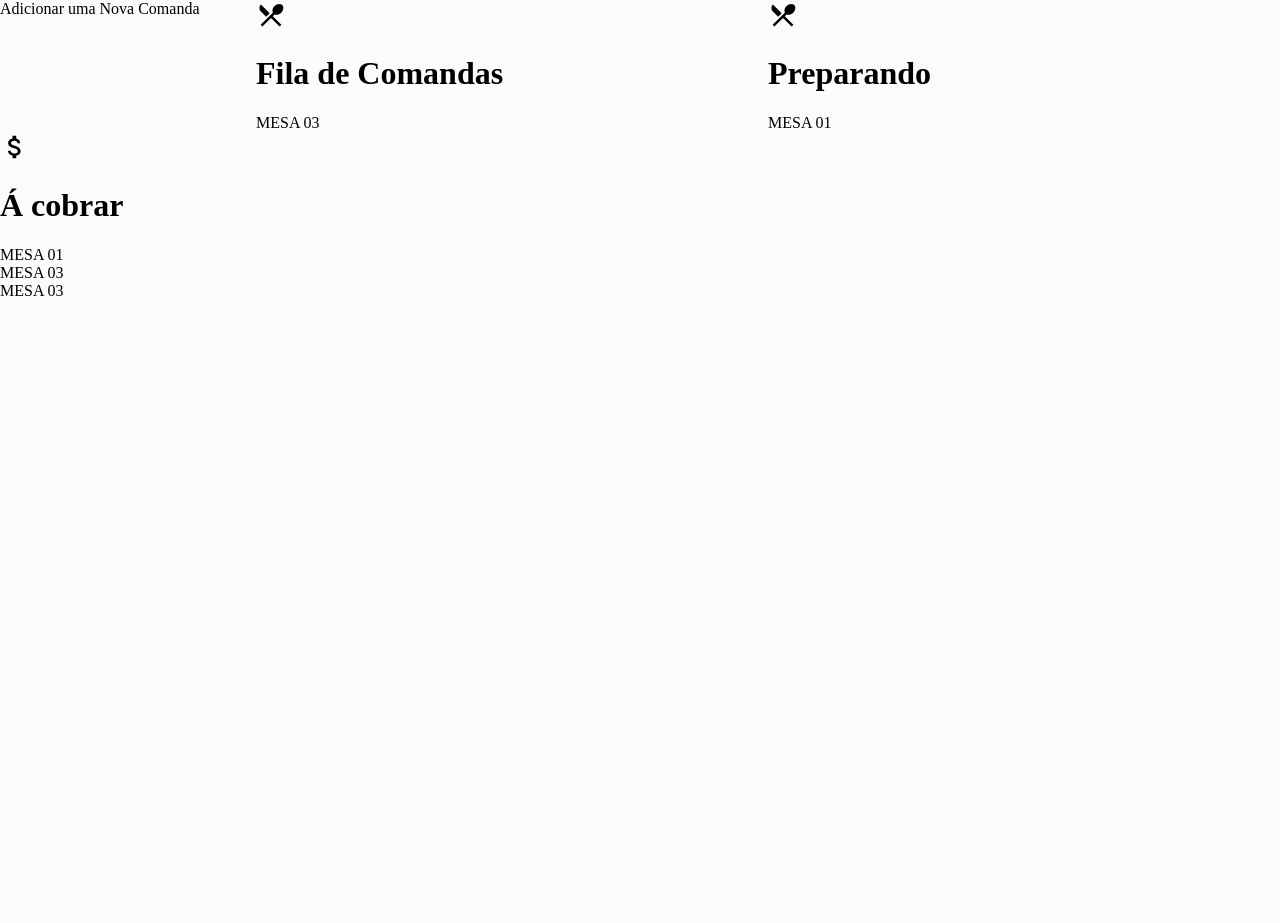
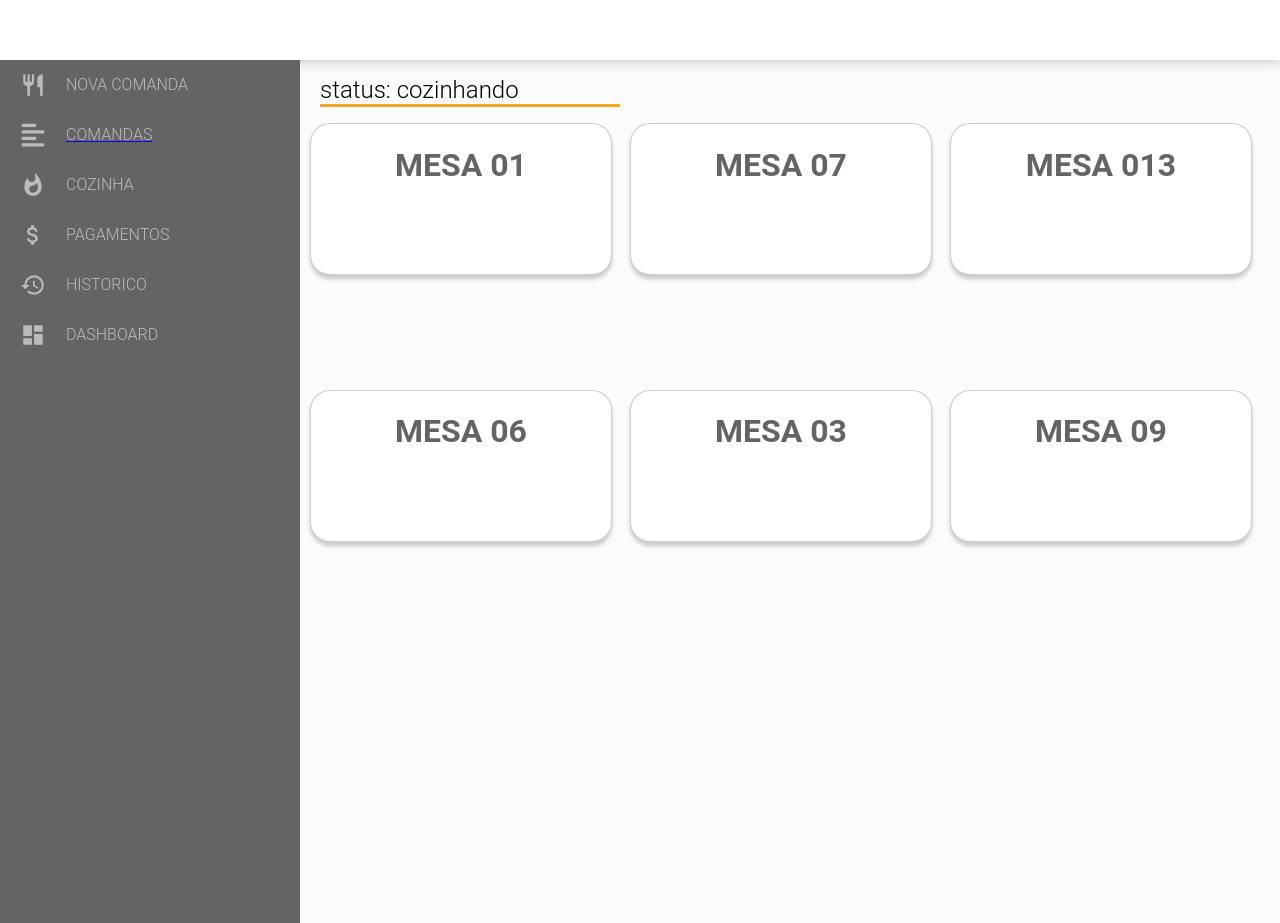
Before and after one commit to Andre17Nas/fastfood-Redux, a React (Create React App) app: page /cozinha in a window 1280 px wide. Before the commit the page ends 800 px from the top, so only its background shows below. Built offline with nearby package versions, Linux system fonts and the light colour scheme.

Commit message:
adicionando as comandas na fila de espera

```diff
--- a/src/App.js
+++ b/src/App.js
@@ -8,11 +8,14 @@ import Header from './components/Header'
 
 function App() {
   return (
-    <Provider store={store}>
-      <BrowserRouter>
-        <Routes/>
-      </BrowserRouter>
-    </Provider>
+    <>
+        <Header/>
+        <Provider store={store}>
+        <BrowserRouter>
+          <Routes/>
+        </BrowserRouter>
+      </Provider>
+    </>
   );
 }
 
--- a/src/components/Header/header.css
+++ b/src/components/Header/header.css
@@ -1,23 +1,8 @@
-.header-container{
-    margin: 10px auto;
-    padding: 20px;
+header{
+    margin: 0 auto;
     background-color: #FFF;
-    border-radius: 20px;
-    box-shadow: 0 4px 4px 0 rgba(0, 0, 0, 0.25);
-    width: 60vw;
-    display: flex;
-    flex-direction: row;
-    font-family: Roboto Thin;
-    justify-content: space-between;
+    width: 100%;
+    height: 60px;
+    box-shadow: 0 0 14px 0 rgba(0, 0, 0, 0.25);
+
 }
-
-.header-container > span{
-    text-decoration: none;
-    list-style: none;
-    margin: 0 10px;
-    cursor: pointer;
-}
-
-.header-container > span:hover{
-    color: rgb(253, 74, 74);
-}
--- a/src/components/Header/index.js
+++ b/src/components/Header/index.js
@@ -5,14 +5,8 @@ import { Link } from 'react-router-dom'
 
 export default function Header(){
     return(
-        <div className="header-container">
-            <Link to="/">
-                <span> <MdFiberNew size={20}/>voltar</span>
-                </Link>
+        <header>
 
-                <Link to="/cozinha">
-                <span> <MdRestaurant size={20}/> painel de Comandas</span>
-                </Link>
-        </div>
+        </header>
     )
 }
--- /dev/null
+++ b/src/components/Sidebar/index.js
@@ -0,0 +1,20 @@
+import React from 'react'
+import {Link} from  'react-router-dom'
+import { MdDashboard, MdHistory, MdRestaurant, MdAttachMoney, MdWhatshot } from 'react-icons/md'
+import { FaAlignLeft } from 'react-icons/fa'
+
+
+export default function Sidebar(){
+    return(
+        <div className="sidebar">
+            <ul>
+                <Link to="/" id="link-li"><li id="li"><MdRestaurant size={26} id="sidebar-ico"/> NOVA COMANDA</li></Link>
+                <Link to="/fila-comandas"><li id="li"><FaAlignLeft size={26} id="sidebar-ico"/> COMANDAS</li></Link>
+                <Link to="/cozinha" id="link-li"><li id="li"><MdWhatshot size={26} id="sidebar-ico"/> COZINHA</li></Link>
+                <li id="li"><MdAttachMoney size={26} id="sidebar-ico"/> PAGAMENTOS</li>
+                <li id="li"><MdHistory size={26} id="sidebar-ico"/> HISTORICO</li>
+                <li id="li"><MdDashboard size={26} id="sidebar-ico"/> DASHBOARD</li>
+            </ul>
+        </div>
+    );
+}
--- a/src/components/pages/Comanda/comanda.css
+++ b/src/components/pages/Comanda/comanda.css
@@ -10,13 +10,12 @@ body {
     background-color: #FBFBFB;
     grid-template-columns: 0.5fr 1fr 1fr;
 
-
 }
 
 .sidebar{
     background-color: #646464;
     width: 300px;
-    height: 100vh;
+    height: 100%;
     font-family: Roboto light;
     font-size: 1rem;
 }
@@ -29,12 +28,19 @@ body {
     list-style: none;
     line-height: 50px;
     transform: translateX(-20px);
+
+
 }
 
-.sidebar > ul > li{
+#link-li{
+    text-decoration: none;
+}
+
+ li{
     color: #BBBBBB;
     cursor: pointer;
 }
+
 
 #li{
     margin-left: 0;
@@ -131,6 +137,7 @@ body {
     font-weight: 500;
 
 
+
 }
 
 #list-menu{
@@ -151,6 +158,7 @@ td{
     font-family: Roboto;
     font-style: bolder;
     font-weight: 500;
+    transform: translateX(-100px);
 }
 
 #span-total{
@@ -186,6 +194,8 @@ button{
     font-size: 1.5rem;
     color: #FFFFFF;
     background-color: #8DB5CC;
+    transform: translateX(120px);
+
 }
 
 button:hover{
--- a/src/components/pages/Comanda/index.js
+++ b/src/components/pages/Comanda/index.js
@@ -1,19 +1,17 @@
 import React, { useState, useEffect} from  'react';
+import { Link } from 'react-router-dom'
 import { useSelector } from 'react-redux';
 import { useDispatch } from 'react-redux';
 import './comanda.css';
 import { addComanda, remComanda, updateComanda } from '../../../store/modules/comandas/actions';
-import { MdFormatListBulleted, MdAddCircle, MdRemoveCircle, MdDelete } from  'react-icons/md';
-import { MdDashboard, MdHistory, MdRestaurant, MdAttachMoney, MdWhatshot } from 'react-icons/md'
-import { FaAlignLeft } from 'react-icons/fa'
+import { MdAddCircle, MdRemoveCircle, MdDelete } from  'react-icons/md';
 import api from '../../../services/api';
+import Sidebar from '../../Sidebar'
 
 export default function Comanda(){
 
 
     const itens = useSelector(state => state.reducer);
-    const total_comanda = useSelector(state => state.reducer)
-    console.log("um array: ", total_comanda)
 
 
    // const [cliente, setCliente] = useState(''); /* nome do cliente */
@@ -36,17 +34,6 @@ export default function Comanda(){
 
     },[category])
 
-    function registrar_Comanda(nova_comanda){
-        //setCliente(document.getElementById('name_client').value)
-        //setComanda(...comanda, cliente, mesa)
-        dispatch({
-            type: "FILA_COMANDAS", /* envia para o Reducer */
-            /* preciso enviar a comanda com todos os dados */
-            nova_comanda
-        })
-       // console.log(comanda)
-    }
-
     /* functions para controlar itens da Comanda */
     function adicionar_item_comanda(item){
         dispatch(addComanda(item))
@@ -62,22 +49,25 @@ export default function Comanda(){
         dispatch(updateComanda(item.name, item.qtd - 1))
     }
 
+    function addComanda_to_queue(mesa, itens, client, total){
+        dispatch({
+            type: "ADD_COMANDA_TO_QUEUE",
+            mesa,
+            itens,
+            client,
+            total
+
+        })
+    }
+
     return(
         <>
         <div className="container">
-        <div className="sidebar">
-            <ul>
-                <li id="li"><MdRestaurant size={26} id="sidebar-ico"/> NOVA COMANDA</li>
-                <li id="li"><FaAlignLeft size={26} id="sidebar-ico"/> COMANDAS</li>
-                <li id="li"><MdWhatshot size={26} id="sidebar-ico"/> COZINHA</li>
-                <li id="li"><MdAttachMoney size={26} id="sidebar-ico"/> PAGAMENTOS</li>
-                <li id="li"><MdHistory size={26} id="sidebar-ico"/> HISTORICO</li>
-                <li id="li"><MdDashboard size={26} id="sidebar-ico"/> DASHBOARD</li>
-            </ul>
-        </div>
+        <Sidebar/>
             <div className="new-comanda">
                 <h1>nova comanda</h1>
                     <select className="list-container" id="num_mesa" onChange={()=>setMesa(document.getElementById('num_mesa').value)}>
+                            <option value="selecione uma mesa" defaultChecked="true">selecione uma mesa</option>
                             <option value="Mesa 01">Mesa 01</option>
                             <option value="Mesa 02">Mesa 02</option>
                             <option value="Mesa 03">Mesa 03</option>
@@ -114,7 +104,7 @@ export default function Comanda(){
             </div>
             <div className="view-comanda">
                 <div className="view-content">
-                <input type="text" placeholder="Nome do Cliente"/>
+                <input type="text" placeholder="Nome do Cliente" id="client"/>
                    <div className="container-table-comanda">
                     <table id="list-menu">
                     {itens.map(i =>(
@@ -130,8 +120,17 @@ export default function Comanda(){
 
                    </div>
                 </div>
-                <div className="price"><span id="span-total">TOTAL: </span> R$: { parseFloat(itens.reduce((a, b) => a + b.qtd * b.price, 0.00)).toFixed(2)}</div>
-                <button type="button" className="btn-price" onClick={()=>registrar_Comanda(pedido)}>Adicionar</button>
+                <div className="price"><span id="span-total">total: </span>
+                R$ {
+                    parseFloat(itens.reduce((a, b) => a + b.qtd * b.price, 0.00)).toFixed(2)
+
+                    }</div>
+                <Link to="/fila-comandas">
+                <button type="button" className="btn-price" onClick={()=>addComanda_to_queue(
+                    mesa, itens, document.getElementById('client').value,
+                    parseFloat(itens.reduce((a, b) => a + b.qtd * b.price, 0.00)).toFixed(2)
+                )}>Adicionar</button>
+                </Link>
             </div>
 
         </div>
--- a/src/components/pages/Cozinha/cozinha.css
+++ b/src/components/pages/Cozinha/cozinha.css
@@ -1,102 +1,90 @@
-.container{
-    margin: 0 auto;
-    height: 100vh;
-    background-color: #FFF;
-    border: 2px solid #c4c4c4;
-    border-radius: 30px;
-    box-shadow: 0 4px 4px 0 rgba(0, 0, 0, 0.25);
-    align-items: center;
+body {
+    margin: 0;
+    padding: 0;
+    box-sizing: border-box;
+}
+
+.container-cozinha{
+    display: grid;
+    grid-template-columns: 0.5fr 2fr;
+}
+
+.content{
+    display: flex;
+    flex-direction: column;
+}
+
+
+.content > h1{
+    margin-left:20px;
+    font-family: Roboto;
+    font-size: 1.5rem;
+    font-weight: 300;
+    border-bottom: 3px solid #FFA51F;
+    width: 300px;
+}
+
+.queue {
+    margin: 0 10px;
     display: grid;
     grid-template-columns: 1fr 1fr 1fr;
     grid-template-rows: 1fr 1fr 1fr;
-
-    font-family: Roboto thin;
-    font-size: 0.7rem;
-    padding: 10px;
+    width: 75vw;
+    height: 100vh;
 }
 
-.fila-comandas{
-    grid-column-start: 1;
-    grid-column-end: 3;
-    grid-row-start: 1;
-    grid-row-end: 3;
-    height: 100%;
+.card-comanda {
+    margin: 0;
+    background-color: #FFF;
+    width: 300px;
+    height: 150px;
+    border-radius: 20px;
+    box-shadow: 0 4px 4px 0 rgba(0, 0, 0, 0.20);
+    border: 1px solid #bbbb;
+    text-align: center;
+    justify-content: center;
+    align-items: center;
+    font-family: Roboto;
+    color: #646464;
 
 }
 
-.fila-comandas #father #title{
-    display: flex;
-}
-.fila-comandas #father div h1{ /* titulo */
-
-    width: 90%;
-    height: 14%;
-    border-bottom: 2px solid #c4c4c4;
+.card-comanda > h1{
 }
 
-.cozinha-comandas{ /* section */
-    grid-column-start: 1;
-    grid-column-end: 3;
-    grid-row-start: 3;
-    grid-row-end: 4;
-    height: 100%;
+.card-comanda > p{
+    display: none;
 }
 
-.pagar-comandas{ /* section */
-    grid-column-start: 3;
-    grid-row-start: 1;
-    grid-row-end: 4;
-    height: 100%;
+.card-comanda #done{
+    display: none;
+    color: #94D58F;
+    float: right;
 }
 
-#list-comanda{
-    font-family: Roboto;
-    font-size: 1rem;
-    height: auto;
+.card-comanda #done:hover{
+    color: #69A664;
+    transform: scale(1.2);
+    transition-duration: 0.2s;
 }
 
-.simply-comanda{
-    margin: 10px;
-    border: none;
-    box-shadow: none;
-    display: inline-flex;
-    height: auto;
-    background-color: #FFF;
-    border-radius: 20px;
-    padding: 20px;
-    border: 1px solid #CDCDCD;
-    text-align: center;
+.card-comanda:hover{
+    transform: scale(1.2);
+    transition: ease-in-out;
+    transition-duration: 0.2s;
+    cursor: pointer;
+
+
+    padding: 10px;
+    font-size: 0.7rem;
+    text-align: left;
+
 }
 
-.simply-comanda:hover{
-    background-color: #c4c4c4;
-    cursor: pointer;
+.card-comanda:hover p{
+    display: block;
 }
 
-#title-side{
-    display: flex;
-    border-bottom: 2px solid #c4c4c4;
+.card-comanda:hover #done{
+    display: block;
 }
-
-#title-rest{
-    display: flex;
-    border-bottom: 2px solid #c4c4c4;
-}
-
-#icon-fila{
-    color: #FFA149;
-    margin: 0 10px;
-    transform: translateY(13px);
-}
-
-#icon-rest{
-    color: #3CCFB5;
-    margin: 0 10px;
-    transform: translateY(10px);
-}
-
-#icon-pagar{
-    color: #1E943F;
-    margin: 0 10px;
-    transform: translateY(12px);
-}
--- a/src/components/pages/Cozinha/index.js
+++ b/src/components/pages/Cozinha/index.js
@@ -1,7 +1,8 @@
 import React from  'react'
 import { useSelector } from 'react-redux'
-import { MdRestaurantMenu, MdAttachMoney} from 'react-icons/md'
-
+import Sidebar from "../../Sidebar"
+import './cozinha.css'
+import { MdCheckCircle } from 'react-icons/md'
 
 export default function Cozinha(){
 
@@ -9,60 +10,61 @@ export default function Cozinha(){
     console.log(itens_da_comanda)
 
     return(
-        <div className="container">
-        <div id="back-to-home"> Adicionar uma Nova Comanda </div>
-            <div className="fila-comandas">
-                <div id="father">
-                <div id="title"><MdRestaurantMenu size={30} id="icon-fila"/><h1>Fila de Comandas</h1></div>
-                        <div id="list-comanda">
+        <div className="container-cozinha">
+        <Sidebar/>
+            <div className="content">
+                <h1>status: cozinhando</h1>
+                <div className="queue">
+                    <div className="card-comanda">
 
-                                {(itens_da_comanda.map(i => {
-                                    <div className="simply-comanda" key={i.id}>
-                                    {i.name}
-                                    </div>
-                                }))
-                                }
-
-
-                            <div className="simply-comanda">
-                                MESA 03
+                        <h1> MESA 01 </h1>
+                        <p> is simply dummy text of the printing and typesetting industry.
+                        Lorem Ipsum has been the industry's standard dummy text ever since the 1500s</p>
+                        <MdCheckCircle size={24} id="done"/>
                     </div>
 
+                    <div className="card-comanda">
 
-
-                        </div>
-                </div>
+                        <h1> MESA 07 </h1>
+                        <p> is simply dummy text of the printing and typesetting industry.
+                        Lorem Ipsum has been the industry's standard dummy text ever since the 1500s</p>
+                        <MdCheckCircle size={24} id="done"/>
                     </div>
 
-        <div className="cozinha-comandas">
-            <div id="title-rest"><MdRestaurantMenu size={30} id="icon-rest"/><h1>Preparando</h1></div>
-            <div id="list-comanda">
-            <div className="simply-comanda">
-                MESA 01
+                    <div className="card-comanda">
+
+                        <h1> MESA 013 </h1>
+                        <p> is simply dummy text of the printing and typesetting industry.
+                        Lorem Ipsum has been the industry's standard dummy text ever since the 1500s</p>
+                        <MdCheckCircle size={24} id="done"/>
                     </div>
 
-            </div>
+                    <div className="card-comanda">
+
+                        <h1> MESA 06 </h1>
+                        <p> is simply dummy text of the printing and typesetting industry.
+                        Lorem Ipsum has been the industry's standard dummy text ever since the 1500s</p>
+                        <MdCheckCircle size={24} id="done"/>
                     </div>
 
-        <div className="pagar-comandas">
-                <div id="father">
-                <div id="title-side"><MdAttachMoney size={30} id="icon-pagar"/><h1>Á cobrar</h1></div>
-                    <div id="list-comanda">
-                        <div className="simply-comanda">
-                                MESA 01
+                    <div className="card-comanda">
+
+                        <h1> MESA 03 </h1>
+                        <p> is simply dummy text of the printing and typesetting industry.
+                        Lorem Ipsum has been the industry's standard dummy text ever since the 1500s</p>
+                        <MdCheckCircle size={24} id="done"/>
                     </div>
 
-                        <div className="simply-comanda">
-                                MESA 03
-                        </div>
+                    <div className="card-comanda">
 
-                        <div className="simply-comanda">
-                                MESA 03
+                        <h1> MESA 09 </h1>
+                        <p> is simply dummy text of the printing and typesetting industry.
+                        Lorem Ipsum has been the industry's standard dummy text ever since the 1500s</p>
+                        <MdCheckCircle size={24} id="done"/>
                     </div>
 
                 </div>
             </div>
         </div>
-        </div>
     );
 }
--- a/src/routes.js
+++ b/src/routes.js
@@ -2,6 +2,7 @@ import React from 'react'
 import { Route, BrowserRouter, Switch} from 'react-router-dom'
 import Comanda from './components/pages/Comanda'
 import Cozinha from './components/pages/Cozinha'
+import Queue from './components/pages/Queue_comandas'
 
 export default function Routes(){
     return(
@@ -9,6 +10,7 @@ export default function Routes(){
             <Switch>
                 <Route exact path="/" exact component={Comanda}/>
                 <Route exact path="/cozinha" exact component={Cozinha}/>
+                <Route exact path="/fila-comandas" exact component={Queue}/>
             </Switch>
         </>
     );
--- a/src/store/modules/comandas/reducer.js
+++ b/src/store/modules/comandas/reducer.js
@@ -40,6 +40,11 @@ export default function reducer(state=[], action){
                 }
             })
         }
+        case 'ADD_COMANDA_TO_QUEUE':
+            console.log("queue: ", action)
+            return [action]
+        case 'QUEUE_COZINHA':
+            return [...state, action]
         default:
             return state /* */
 
```
Also changed, not shown: src/components/pages/Queue_comandas/index.js (added, +41 -0 lines). Lines whose indentation alone changed are shown as unchanged.
